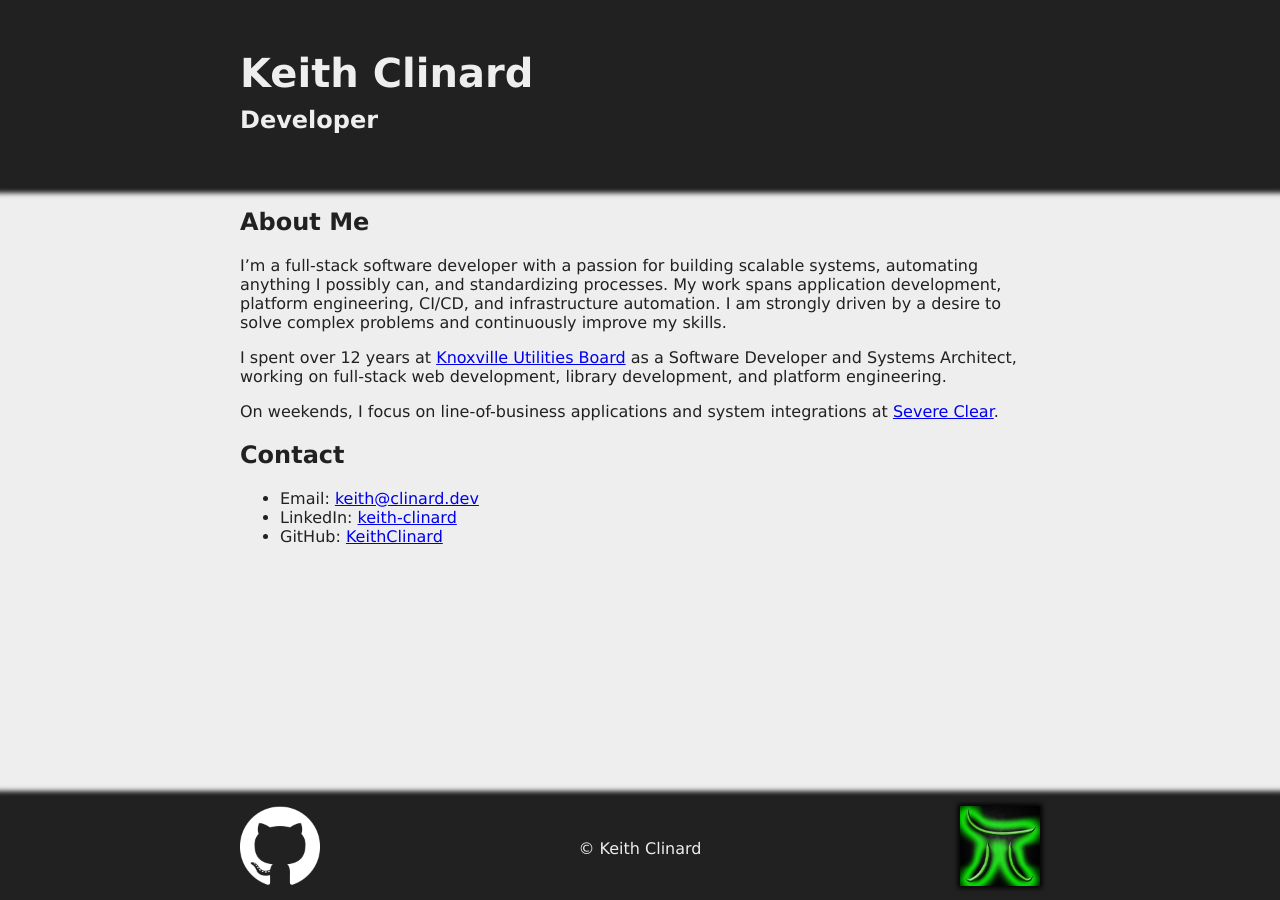
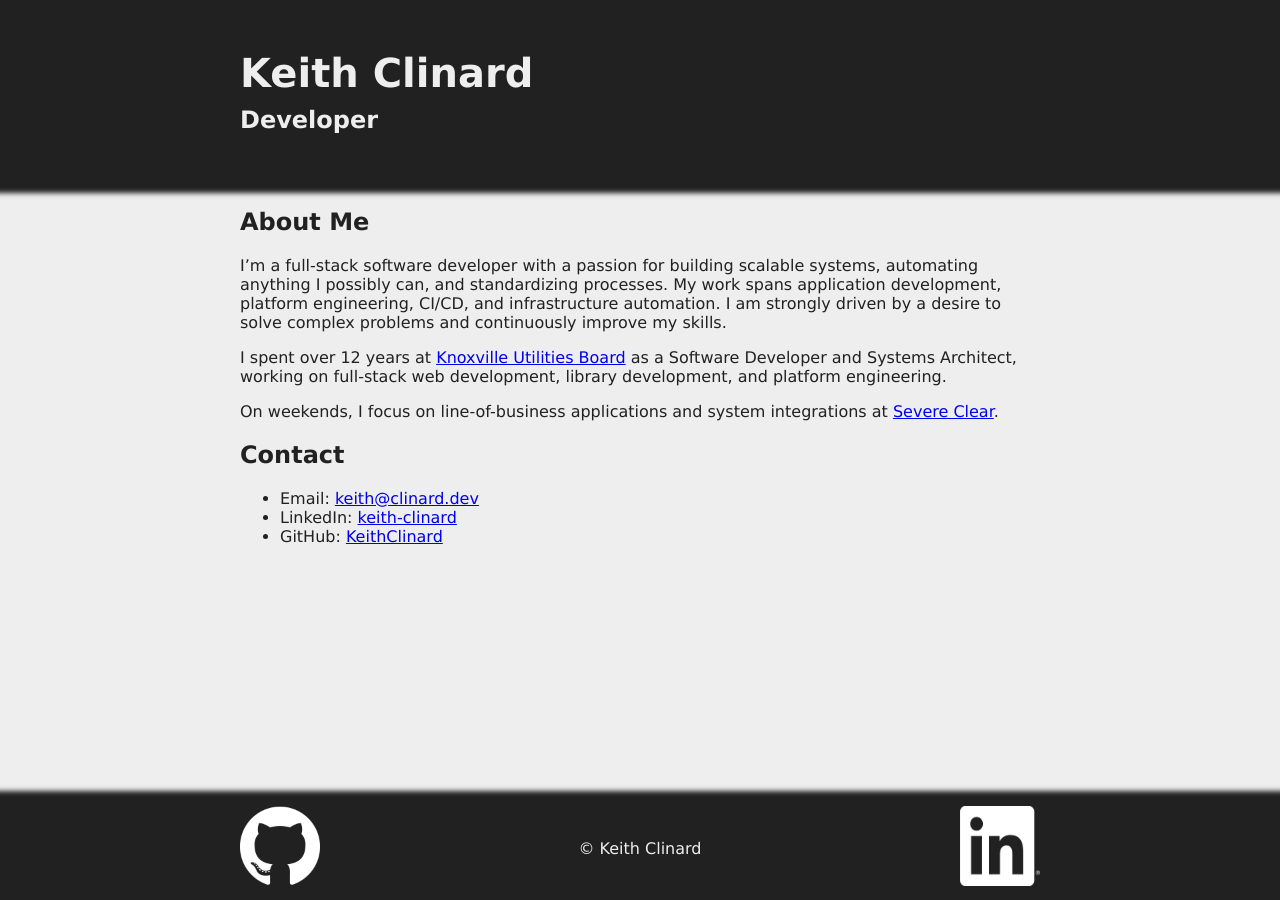
Before and after one commit to KeithClinard/keithclinard.github.io, a Jekyll site: the page built from index.md, in a window 1280 px wide. Built offline with Jekyll 4.4.1, drawn with Linux system fonts in a browser that asks for light colours.

Commit message:
feat: Add LinkedIn logo

```diff
--- a/_layouts/default.html
+++ b/_layouts/default.html
@@ -36,8 +36,8 @@
         <span class="copyright">
           © Keith Clinard
         </span>
-        <a href="https://github.com/KeithClinard">
-          <img class="neon logo" src="images/Neon.jpg" width="80px" height="80px"></img>
+        <a href="https://www.linkedin.com/in/keith-clinard/">
+          <img src="images/InBug-White.png" width="80px" height="80px"></img>
         </a>
       </div>
     </footer>
--- a/stylesheets/main.css
+++ b/stylesheets/main.css
@@ -53,7 +53,3 @@ footer .container {
 .copyright {
   align-self: center;
 }
-
-.neon.logo {
-  box-shadow: 0 0 5px 2px #000;
-}
```
Also changed, not shown: images/InBug-White.png (added), images/Neon.jpg (deleted).
